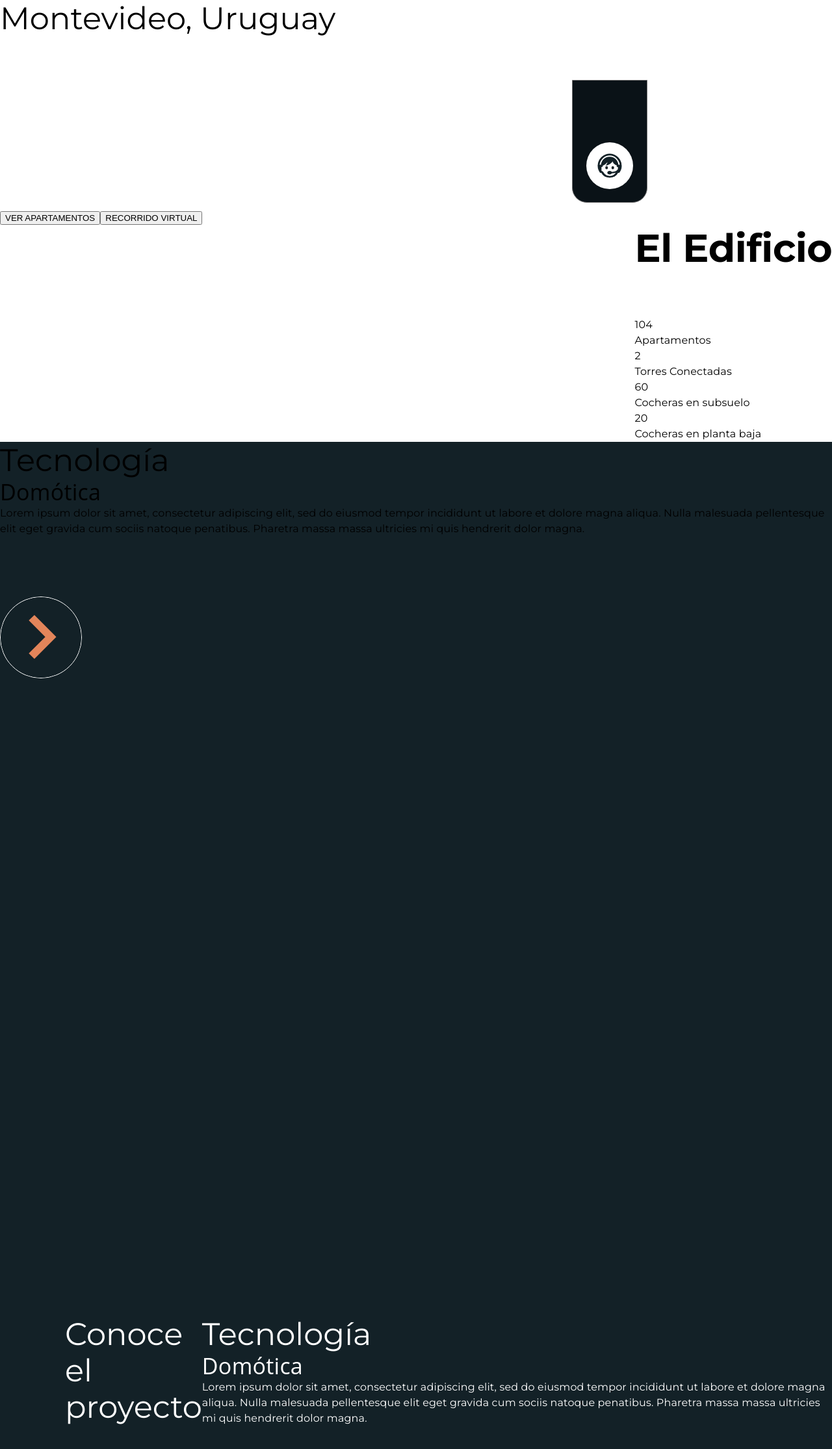
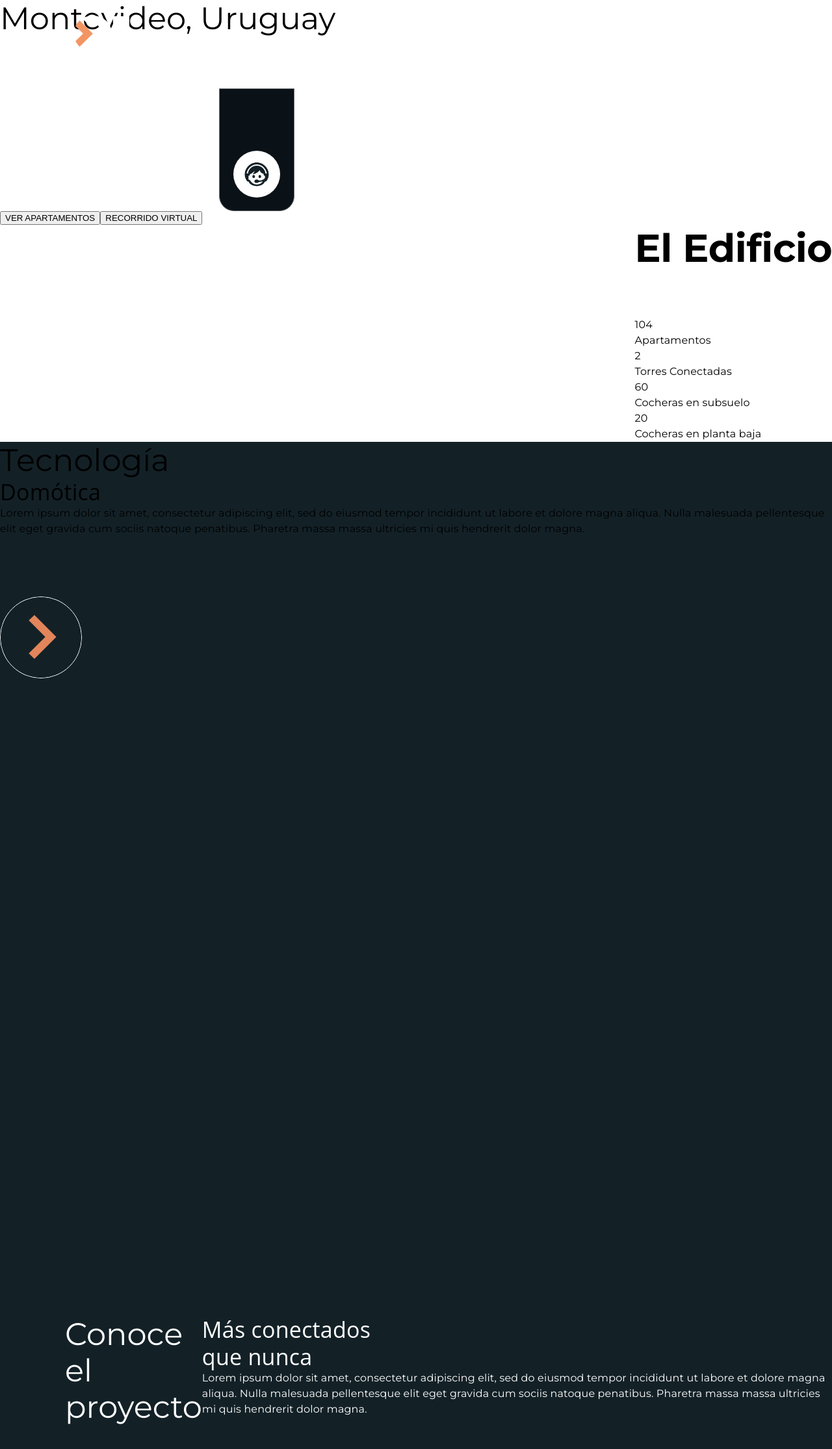
Before and after one commit to ketzal88/sync, a React (Create React App) app: page / in a window 1280 px wide. Shown: the top 2230 px of the page at 65% size. Built offline with nearby package versions, Linux system fonts and the light colour scheme; a web font is replaced by a local one.

Commit message:
fix en todo el sitio a 1600px, se cambió styles en el header para acomodar todo nuevamente y lo mismo en la sección de info del proyecto

```diff
--- a/src/App.js
+++ b/src/App.js
@@ -1,19 +1,23 @@
-import logo from './logo.svg';
-//import './App.scss';
 import theme from "./theme/default";
-import Header from './components/Header/Header';
-import Footer from './components/Footer/Footer';
-import Home from './routes/home';
-import { Outlet, Link, useLocation } from "react-router-dom";
-import { ThemeProvider } from '@mui/material/styles';
+import Header from "./components/Header/Header";
+import Footer from "./components/Footer/Footer";
+import Home from "./routes/home";
+import { Outlet, useLocation } from "react-router-dom";
+import { ThemeProvider } from "@mui/material/styles";
 
 function App() {
   const location = useLocation();
   return (
     <ThemeProvider theme={theme}>
-      <Header />
-      { location.pathname === "/" ? <Home /> : <Outlet /> }
-      <Footer />
+      {location.pathname === "/" ? (
+        <Home />
+      ) : (
+        <>
+          <Header />
+          <Outlet />
+          <Footer />
+        </>
+      )}
     </ThemeProvider>
   );
 }
--- a/src/components/Header/Header.jsx
+++ b/src/components/Header/Header.jsx
@@ -1,14 +1,16 @@
 import { Link } from "react-router-dom";
-import { Box, Grid, Stack } from "@mui/material";
+import { Box, Grid } from "@mui/material";
 import { navLinks } from "./headerLinksList";
 import entrevistaRapida from "../../assets/images/entrevista_rapida.svg";
 import { useHeaderStyles } from "./header.styles";
+import logoSync from "../../assets/images/logo_sync.svg";
 
 const Header = () => {
   const classes = useHeaderStyles();
   return (
-    <Stack sx={{ position: "relative" }}>
-      <Grid container spacing={0} className={classes.textWrapper}>
+    <Box sx={{ position: "relative" }}>
+      <Grid container className={classes.textWrapper}>
+        <img src={logoSync} alt="Logo Sync" className={classes.logo} />
         {navLinks.map((item, index) => (
           <Grid key={index} item className={classes.navLink}>
             <Link to={item.link}>{item.label}</Link>
@@ -17,7 +19,7 @@ const Header = () => {
         <Grid
           item
           className={classes.navLink}
-          sx={{ paddingLeft: "149px", fontWeight: "bold" }}
+          sx={{ paddingLeft: "100px", fontWeight: "bold" }}
         >
           <Link to="/apartaments">VITRIUM CAPITAL</Link>
         </Grid>
@@ -29,7 +31,7 @@ const Header = () => {
           />
         </Box>
       </Grid>
-    </Stack>
+    </Box>
   );
 };
 
--- a/src/components/Header/header.styles.js
+++ b/src/components/Header/header.styles.js
@@ -4,7 +4,10 @@ export const useHeaderStyles = makeStyles((theme) => {
   return {
     textWrapper: {
       position: "absolute",
-      paddingLeft: "454px",
+    },
+    logo: {
+      marginLeft: "91px",
+      marginRight: "100px",
     },
     navLink: {
       paddingRight: "24px",
@@ -12,7 +15,7 @@ export const useHeaderStyles = makeStyles((theme) => {
       paddingTop: "95px",
     },
     imgContainer: {
-      marginLeft: "40px",
+      // marginLeft: "10px",
       width: "114px",
       height: "187px",
       backgroundColor: "#0A1217",
--- a/src/components/InfoProjectSection/InfoProjectSection.js
+++ b/src/components/InfoProjectSection/InfoProjectSection.js
@@ -12,11 +12,8 @@ const InfoProjectSection = () => {
         <Box className={classes.imageBox} />
       </Box>
       <Box className={classes.textBox}>
-        <Typography variant="h3" className={classes.titleSection}>
-          Tecnología
-        </Typography>
         <Typography variant="h4" className={classes.subTitleSection}>
-          Domótica
+          Más conectados <br /> que nunca
         </Typography>
         <Typography paragraph className={classes.text}>
           Lorem ipsum dolor sit amet, consectetur adipiscing elit, sed do
--- a/src/components/InfoProjectSection/InfoProjectSection.style.js
+++ b/src/components/InfoProjectSection/InfoProjectSection.style.js
@@ -12,7 +12,7 @@ export const useInfoProjectSectionStyles = makeStyles((theme) => {
     },
     imageBox: {
       [theme.breakpoints.up("xl")]: {
-        width: "1080px",
+        width: "860px",
         height: "662px",
         marginTop: "87px",
         backgroundImage: `url(${domotica})`,
@@ -30,23 +30,19 @@ export const useInfoProjectSectionStyles = makeStyles((theme) => {
         color: "white",
       },
     },
-    titleSection: {
-      [theme.breakpoints.up("xl")]: {
-        fontSize: "60px !important",
-        fontWeight: "700 !important",
-      },
-    },
     subTitleSection: {
       [theme.breakpoints.up("xl")]: {
         paddingTop: "80px",
         fontSize: "46px !important",
         fontWeight: "bold !important",
+        lineHeight: ".8 !important",
+        letterSpacing: "0px !important",
       },
     },
     text: {
       [theme.breakpoints.up("xl")]: {
         fontSize: "23px !important",
-        marginTop: "13px",
+        paddingTop: "20px",
         letterSpacing: "0px !important",
       },
     },
--- a/src/components/LandingSection/LandingSection.jsx
+++ b/src/components/LandingSection/LandingSection.jsx
@@ -1,4 +1,4 @@
-import { Button, Grid, Typography } from "@mui/material";
+import { Grid, Typography } from "@mui/material";
 import { useNavigate } from "react-router-dom";
 import { useLadingSectionStyles } from "./landingSection.styles";
 
--- a/src/routes/home.jsx
+++ b/src/routes/home.jsx
@@ -8,10 +8,15 @@ import UbicacionSection from "../components/UbicacionSection/UbicacionSection";
 import PrensaSection from "../components/PrensaSection/PrensaSection";
 import FirstCarrouselSection from "../components/FirstCarrouselSection/FirstCarrouselSection";
 import InfoProjectSection from "../components/InfoProjectSection/InfoProjectSection";
+import { Box, Stack } from "@mui/material";
+import Header from "../components/Header/Header";
+import Footer from "../components/Footer/Footer";
 
 export default function Home() {
   return (
-    <>
+    <Stack direction="column" alignItems="center">
+      <Box sx={{ backgroundColor: "white", maxWidth: "1600px" }}>
+        <Header />
         <LandingSection />
         <EdificioSection />
         <FirstCarrouselSection />
@@ -21,6 +26,8 @@ export default function Home() {
         <PrensaSection />
         <UbicacionSection />
         <EntrevistaSection />
-    </>
+        <Footer />
+      </Box>
+    </Stack>
   );
 }
```
Also changed, not shown: src/components/Footer/Footer.jsx (+10 -6 lines), src/assets/images/logo_sync.svg (added). Lines whose indentation alone changed are shown as unchanged.
